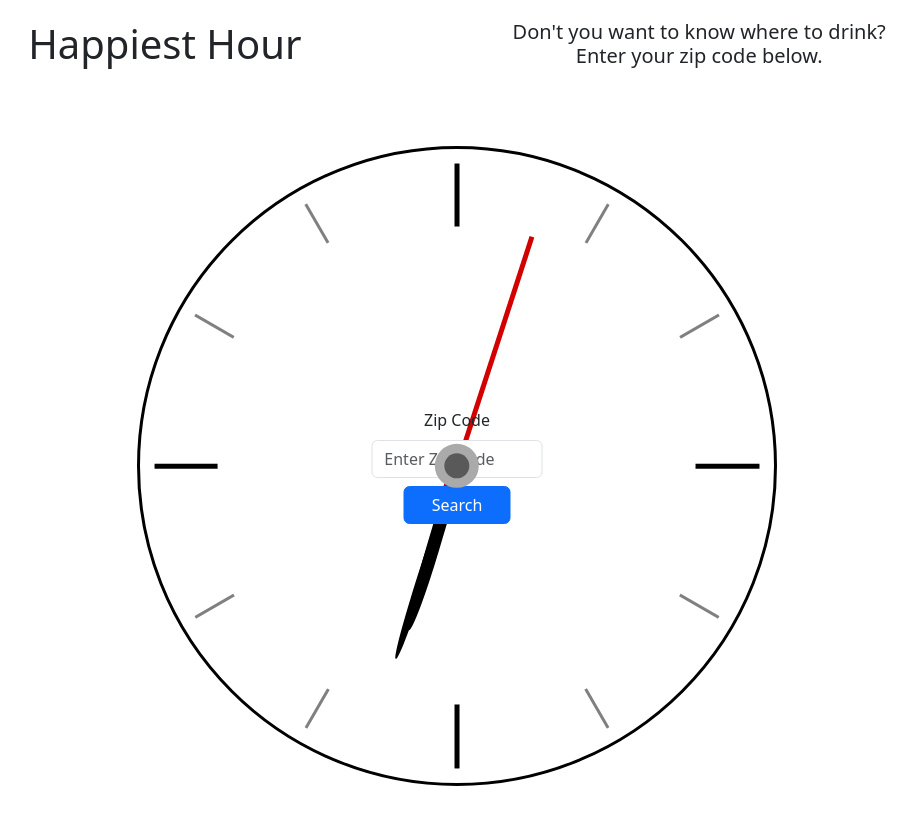
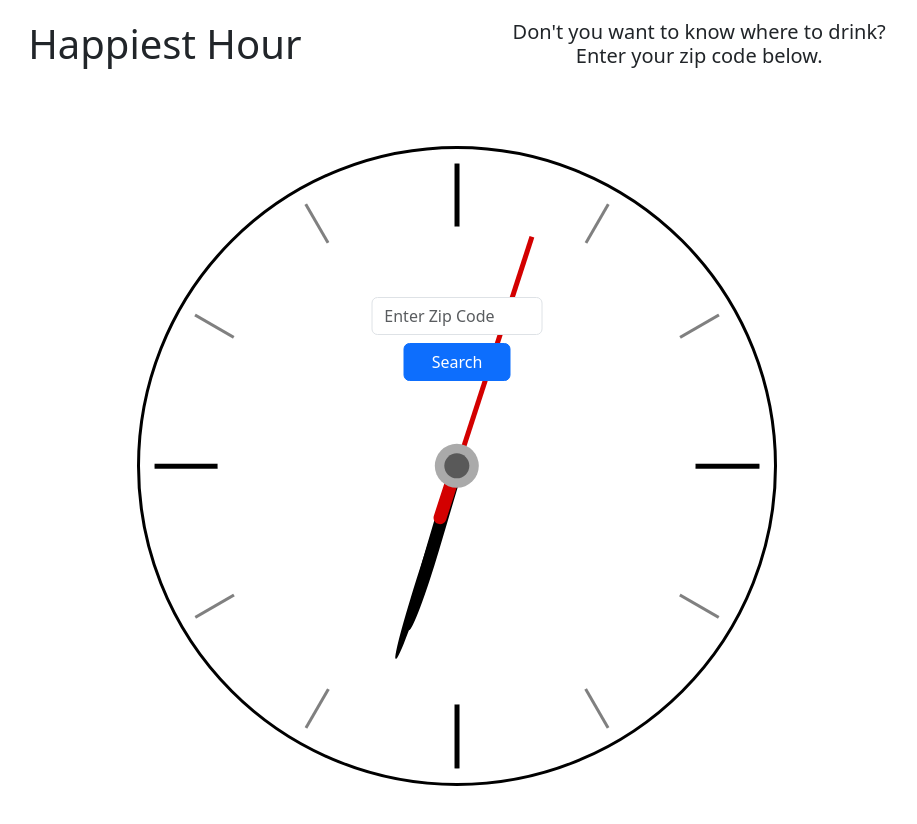
Before and after one commit to ColdWeatherBoyy/happiest-hour, a React (Vite) app in the folder client/: page / in a window 1280 px wide. Shown: the top 824 px of the page, without its empty margins (183-1100 px from the left). Built offline with nearby package versions, Linux system fonts and the light colour scheme.

Commit message:
comments out submit form lable and moves submit form up within the clock

```diff
--- a/client/src/components/Clock/Clock.css
+++ b/client/src/components/Clock/Clock.css
@@ -17,7 +17,7 @@
 	/* visibility: hidden; */
 	z-index: 1;
 	position: absolute;
-	top: 50%;
+	top: 30%;
 	left: 50%;
 	transform: translate(-50%, -50%); /* translate(horizontal, vertical) */
 }
--- a/client/src/components/SubmitForm/SubmitForm.jsx
+++ b/client/src/components/SubmitForm/SubmitForm.jsx
@@ -35,7 +35,7 @@ const SubmitForm = ({ handleZipSubmit }) => {
 				onSubmit={handleSubmit}
 			>
 				<Form.Group className="mb-2 col-8" controlId="zipCode">
-					<Form.Label>Zip Code</Form.Label>
+					{/* <Form.Label>Zip Code</Form.Label> */}
 					<Form.Control
 						type="text"
 						placeholder="Enter Zip Code"
```
